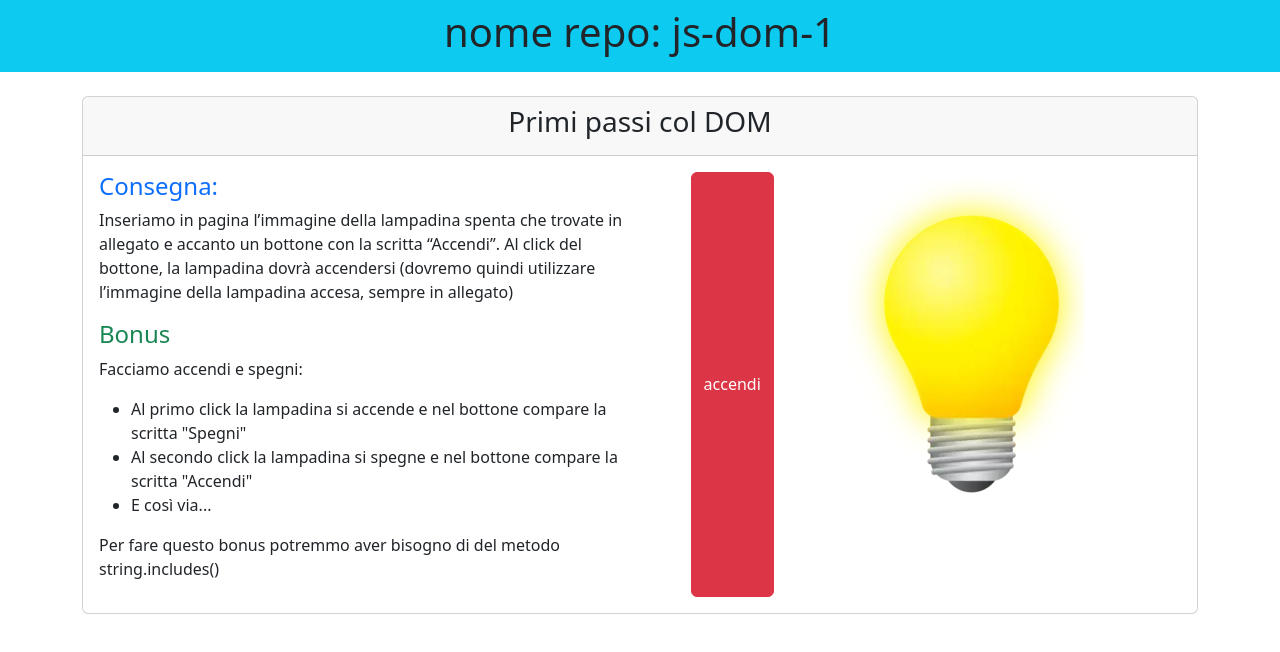
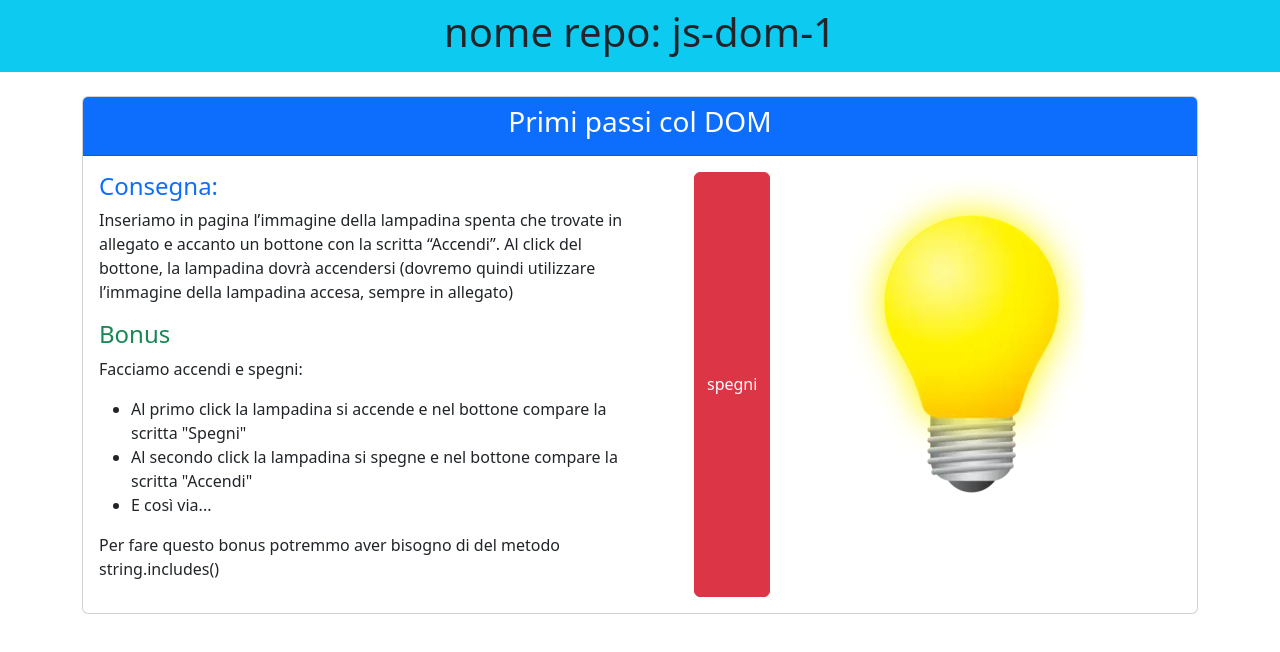
Before and after one commit to DamianoMura/js-dom-1, a plain HTML site: page index.html in a window 1280 px wide. Both pictures are taken after a click on the button "accendi". Drawn offline with nearby package versions, Linux system fonts and the light colour scheme.

Commit message:
[add] bonus content

```diff
--- a/assets/js/script.js
+++ b/assets/js/script.js
@@ -5,10 +5,18 @@ const button=document.getElementById("toggle-light");
 //gli assegno un event listener per click
 button.addEventListener(`click`,function(){
   let toggle=document.getElementById("light-bulb");//acquisiamo l'immagine
+  let button=document.getElementById("toggle-light");
   if(toggle.src.includes("white")){ //se nella url dell'immagine c'è scritto white lo cambiamo con yellow
     toggle.src=toggle.src.replace("white","yellow")
+    //cambiamo accendi in spegni
+    button.textContent=button.textContent.replace("accendi","spegni");
+
   }
   else{//oppure cambiamo yellow con white
     toggle.src=toggle.src.replace("yellow","white")
+    //cambiamo spegni in accendi
+    button.textContent=button.textContent.replace("spegni","accendi");
+
   }
-})
+
+});
--- a/index.html
+++ b/index.html
@@ -21,7 +21,7 @@
         <div class="row">
           <div class="col-12">
             <div class="card">
-              <div class="card-header text-center">
+              <div class="card-header text-center bg-primary text-white">
                 <h3>Primi passi col DOM</h3>
               </div>
               <div class="card-body">
```
